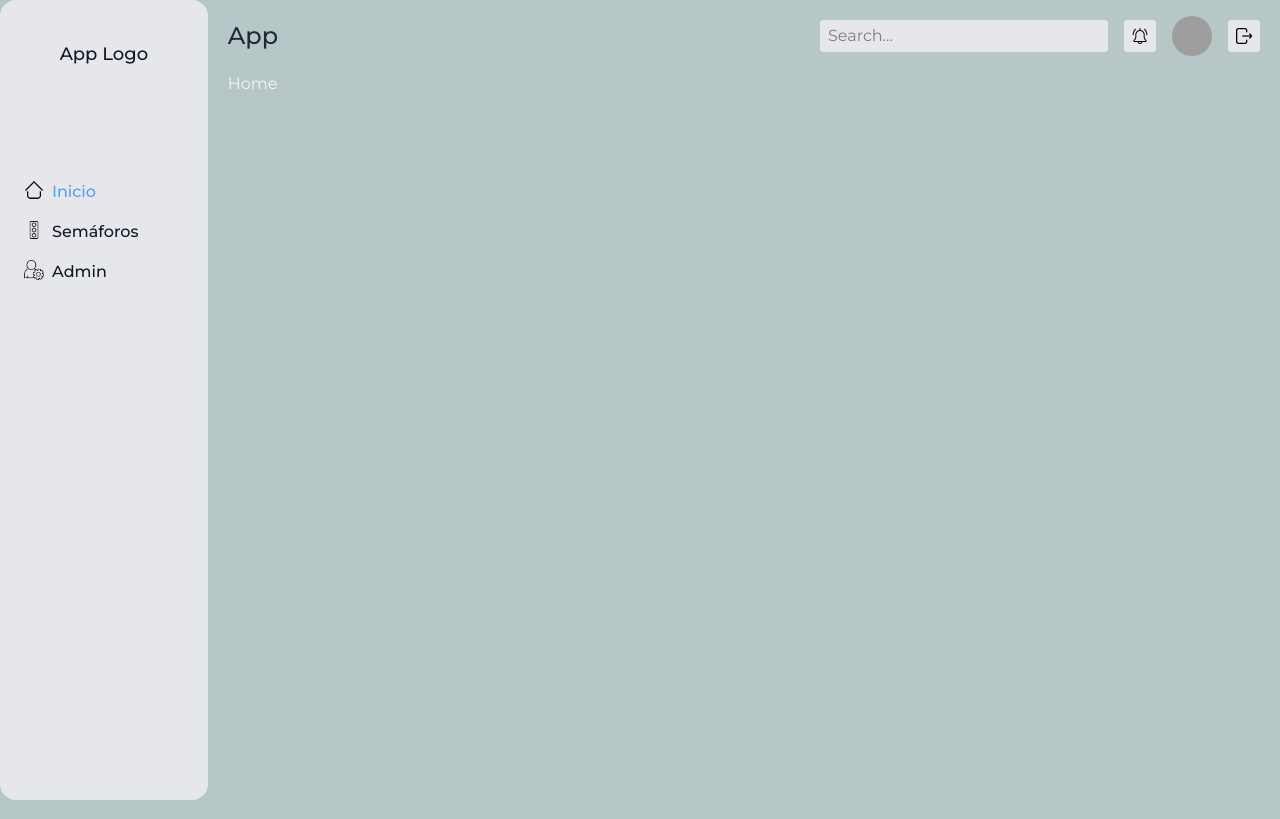
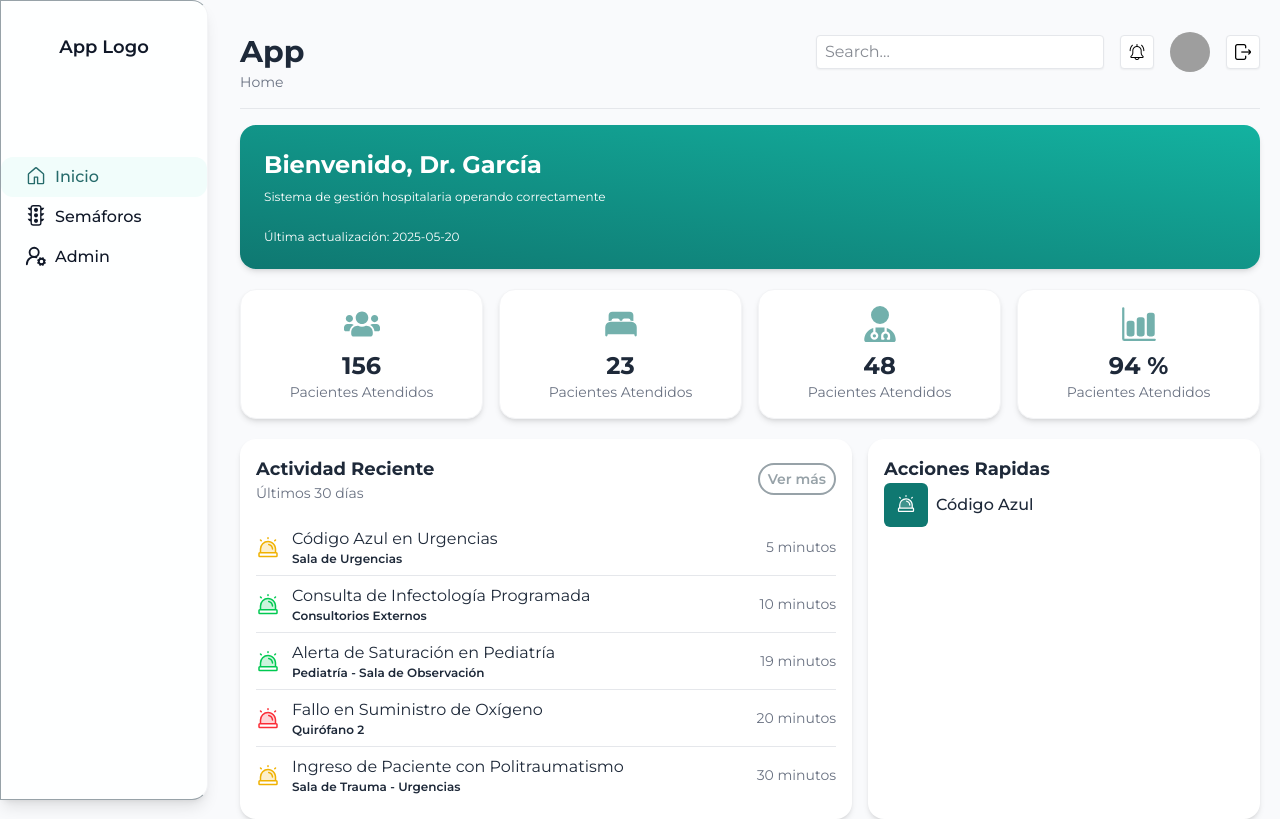
Before and after one commit to jbnvdst/modular_instituto, a React (Vite) app: page / in a window 1280 px wide. Built offline with nearby package versions, Linux system fonts and the light colour scheme; grey boxes are pictures that could not be loaded.

Commit message:
home screen

```diff
--- a/package.json
+++ b/package.json
@@ -13,6 +13,7 @@
     "@tailwindcss/vite": "^4.1.7",
     "react": "^19.1.0",
     "react-dom": "^19.1.0",
+    "react-icons": "^5.5.0",
     "react-router-dom": "^7.6.0",
     "tailwindcss": "^4.1.7"
   },
--- /dev/null
+++ b/src/components/CountingCard/index.jsx
@@ -0,0 +1,23 @@
+import React from 'react'
+import { FaUsers } from "react-icons/fa";
+import { IoBed } from "react-icons/io5";
+import { FaUserDoctor } from "react-icons/fa6";
+import { IoBarChart } from "react-icons/io5";
+
+function CountingCard({ title, count, icon }) {
+return (
+    <div className='flex flex-col w-full bg-white border border-gray-100 shadow-md rounded-2xl items-center p-4'>
+            {icon === "FaUsers" ? <FaUsers className='text-4xl text-[#0f787195]' /> : null}
+            {icon === "IoBed" ? <IoBed className='text-4xl text-[#0f787195]' /> : null}
+            {icon === "FaUserDoctor" ? <FaUserDoctor className='text-4xl text-[#0f787195]' /> : null}
+            {icon === "IoBarChart" ? <IoBarChart className='text-4xl text-[#0f787195]' /> : null}
+            <h1 className=' mt-2 text-2xl font-bold text-gray-800'>
+                {count}{icon === "IoBarChart" ? " %" : ""}
+            </h1>
+            <p className='text-sm text-gray-500'>{title}</p>
+    </div>
+)
+}
+
+
+export { CountingCard };
--- a/src/components/Layout/index.jsx
+++ b/src/components/Layout/index.jsx
@@ -10,22 +10,22 @@ const Layout = ({ children }) => {
         <div className="flex w-svw overflow-x-hidden overflow-y-auto">
             <Sidebar />
             <div className="w-full">
-                <header className="flex justify-between items-center w-full px-5 py-4">
-                    <h3 className="text-2xl font-medium  text-gray-800">App</h3>
+                <header className="flex justify-between items-center w-full px-5 pl-8 pt-8">
+                    <h3 className="text-3xl font-bold  text-gray-800">App</h3>
                     <div className="flex items-center gap-4">
-                        <input type="text" placeholder="Search..." className="text-gray-900 bg-gray-200 w-72 text-md rounded-sm px-2 py-1" />
-                        <button className="bg-gray-200 p-2 rounded-sm cursor-pointer hover:bg-gray-300 transition-all duration-200">
+                        <input type="text" placeholder="Search..." className="text-gray-900 bg-white border border-gray-200 shadow-xs w-72 text-md rounded-sm px-2 py-1" />
+                        <button className="bg-white border border-gray-200 shadow-xs p-2 rounded-sm cursor-pointer hover:bg-gray-100 transition-all duration-200">
                             <img src={bellIcon} alt="Notifications" className="w-4 h-4" />
                         </button>
                         <NavLink to="/profile">
                             <img src={profilePic} alt="Profile" className="w-10 h-10 rounded-full object-cover" />
                         </NavLink>
-                        <button className="bg-gray-200 p-2 rounded-sm cursor-pointer hover:bg-gray-300 transition-all duration-200">
+                        <button className="bg-white border border-gray-200 shadow-xs p-2 rounded-sm cursor-pointer hover:bg-gray-100 transition-all duration-200">
                             <img src={logoutIcon} alt="Notifications" className="w-4 h-4" />
                         </button>
                     </div>
                 </header>
-                <main className="px-5">
+                <main className="px-5 pl-8">
                     {children}
                 </main>
             </div>
--- a/src/components/Sidebar/index.jsx
+++ b/src/components/Sidebar/index.jsx
@@ -1,30 +1,30 @@
 import React from "react";
 import { NavLink } from "react-router-dom";
-import adminIcon from "../../assets/icons/admin.png";
-import semaphoreIcon from "../../assets/icons/semaphore.png";
-import homeIcon from "../../assets/icons/home.png";
+import { GoHome } from "react-icons/go";
+import { BsStoplights } from "react-icons/bs";
+import { LuUserRoundCog } from "react-icons/lu";
 
 const Sidebar = () => {
-    const activeStyle = 'text-blue-400';
+    const activeStyle = 'text-[#266b6b] bg-[#f1fdfb] rounded-xl';
     const unactiveStyle = 'text-gray-900 hover:text-gray-700';
     return (
-        <aside className="bg-gray-200 rounded-2xl w-[248px] h-svh">
+        <aside className="bg-[#feffff] rounded-r-2xl w-[248px] h-svh shadow-lg border border-r-gray-100">
             <nav className="w-full flex flex-col items-center gap-16">
-                <h1 className="text-gray-900 font-medium text-lg p-10">App Logo</h1>
+                <h1 className="text-gray-900 font-semibold text-lg p-8">App Logo</h1>
                 <ul className="flex flex-col w-full">
                     <li className="w-full">
-                        <NavLink to="/" className={({ isActive }) => `flex gap-2 w-full bg-gray-200 py-2 px-6 ${isActive ? activeStyle : unactiveStyle}`}>
-                            <img src={homeIcon} className="w-5 h-5"/><span className="font-medium">Inicio</span>
+                        <NavLink to="/" className={({ isActive }) => `flex gap-2 w-full py-2 px-6 ${isActive ? activeStyle : unactiveStyle}`}>
+                            <GoHome className={({ isActive }) => ` ${isActive ? activeStyle : unactiveStyle}`} size={22}/><span className="font-medium">Inicio</span>
                         </NavLink>
                     </li>
                     <li className="w-full">
-                        <NavLink to="/semaphores" className={({ isActive }) => `flex gap-2 w-full bg-gray-200 py-2 px-6 ${isActive ? activeStyle : unactiveStyle}`}>
-                            <img src={semaphoreIcon} className="w-5 h-5"/><span className="font-medium">Semáforos</span>
+                        <NavLink to="/semaphores" className={({ isActive }) => `flex gap-2 w-full py-2 px-6 ${isActive ? activeStyle : unactiveStyle}`}>
+                            <BsStoplights className={({ isActive }) => ` ${isActive ? activeStyle : unactiveStyle}`} size={22} /><span className="font-medium">Semáforos</span>
                         </NavLink>
                     </li>
                     <li className="w-full">
-                        <NavLink to="/profile" className={({ isActive }) => `flex gap-2 w-full bg-gray-200 py-2 px-6 ${isActive ? activeStyle : unactiveStyle}`}>
-                            <img src={adminIcon} className="w-5 h-5"/><span className="font-medium">Admin</span>
+                        <NavLink to="/profile" className={({ isActive }) => `flex gap-2 w-full py-2 px-6 ${isActive ? activeStyle : unactiveStyle}`}>
+                            <LuUserRoundCog className={({ isActive }) => ` ${isActive ? activeStyle : unactiveStyle}`} size={22} /><span className="font-medium">Admin</span>
                         </NavLink>
                     </li>
                 </ul>
--- a/src/index.css
+++ b/src/index.css
@@ -9,8 +9,8 @@
   line-height: 1.5;
   font-weight: 400;
   color-scheme: light dark;
-  color: rgba(255, 255, 255, 0.87);
-  background-color: #b7c7c7;
+  color: #97a2a8;
+  background-color: #f9fafc;
   font-synthesis: none;
   text-rendering: optimizeLegibility;
   -webkit-font-smoothing: antialiased;
--- a/src/pages/Home/index.jsx
+++ b/src/pages/Home/index.jsx
@@ -1,10 +1,103 @@
 import React from "react";
 import { Layout } from "../../components/Layout";
+import { CountingCard } from "../../components/CountingCard";
+import { PiNotificationDuotone, PiSirenDuotone } from "react-icons/pi";
 
 const Home = () => {
+    const lastNotifications = [
+        {
+            id: 1,
+            title: "Código Azul en Urgencias",
+            area: "Sala de Urgencias",
+            time: "5 minutos",
+            type: "emergency"
+        },
+        {
+            id: 2,
+            title: "Consulta de Infectología Programada",
+            area: "Consultorios Externos",
+            time: "10 minutos",
+            type: "advice"
+        },
+        {
+            id: 3,
+            title: "Alerta de Saturación en Pediatría",
+            area: "Pediatría - Sala de Observación",
+            time: "19 minutos",
+            type: "advice"
+        },
+        {
+            id: 4,
+            title: "Fallo en Suministro de Oxígeno",
+            area: "Quirófano 2",
+            time: "20 minutos",
+            type: "critical"
+        },
+        {
+            id: 5,
+            title: "Ingreso de Paciente con Politraumatismo",
+            area: "Sala de Trauma - Urgencias",
+            time: "30 minutos",
+            type: "emergency"
+        }
+    ];
+
     return (
         <Layout>
-            <h1>Home</h1>
+            <h1 className="text-sm text-gray-500">Home</h1>
+            <hr className="my-4 border-gray-200"/>
+            <div className="flex flex-col gap-2 shadow-md bg-gradient-to-tr from-[#0f7871] to-[#13b2a0] rounded-2xl p-6">
+                <h1 className="text-white font-bold text-2xl">Bienvenido, Dr. García</h1>
+                <p className="text-white text-xs">Sistema de gestión hospitalaria operando correctamente</p>
+                <p className="text-white text-xs mt-4">Última actualización: 2025-05-20</p>
+            </div>
+            <div className="flex gap-4 py-5">
+                <CountingCard title="Pacientes Atendidos" count={156} icon="FaUsers" />
+                <CountingCard title="Pacientes Atendidos" count={23} icon="IoBed" />
+                <CountingCard title="Pacientes Atendidos" count={48} icon="FaUserDoctor" />
+                <CountingCard title="Pacientes Atendidos" count={94} icon="IoBarChart" />
+            </div>
+            <div className="grid grid-cols-[60%_1fr] gap-4">
+                <div className="flex flex-col gap-4">
+                    <div className="bg-white shadow-md rounded-2xl p-4">
+                        <div className="flex w-full justify-between items-center">
+                            <div>
+                                <h1 className="text-gray-800 font-bold text-lg">Actividad Reciente</h1>
+                                <p className="text-gray-500 text-sm">Últimos 30 días</p>
+                            </div>
+                            <button className="px-2 py-1 border-2 rounded-full text-sm font-semibold cursor-pointer hover:bg-gray-200 hover:text-teal-500 duration-200">Ver más</button>
+                        </div>
+                        <div className="mt-4">
+                            <div className="divide-y divide-gray-200">
+                                {lastNotifications.map((notification) => (
+                                <div className="flex items-center py-2">
+                                    <PiSirenDuotone className={`${notification.type === "critical" ? "text-red-500" : notification.type === "emergency" ? "text-yellow-500" : "text-green-500"}  mr-3 mt-1`} size={24} />
+                                    <div className="flex flex-col flex-1">
+                                        <p className="text-gray-800">{notification.title}</p>
+                                        <b className="text-xs font-semibold text-gray-800">{notification.area}</b>
+                                    </div>
+                                    <span className="text-gray-500 text-sm ml-4 whitespace-nowrap">{notification.time}</span>
+                                </div>
+                                ))}
+                            </div>
+                        </div>
+                    </div>
+                </div>
+                <div className="bg-white shadow-md rounded-2xl p-4">
+                    <h1 className="text-gray-800 font-bold text-lg">Acciones Rapidas</h1>
+                    <div className="flex gap-2 items-center">
+                        <div className="flex justify-center items-center bg-[#0f7871] rounded-md p-3">
+                            <PiSirenDuotone className="text-white" size={20} />
+                        </div>
+                        <div>
+                            <h1 className="text-gray-800 font-medium text-md">Código Azul</h1>
+                        </div>
+                    </div>
+                    <div className="mt-4">
+                        {/* Aquí iría el gráfico */}
+                    </div>
+                </div>
+            </div>
         </Layout>
     );
 }
```
Also changed, not shown: src/components/SemaphoreCard/index.jsx (+10 -6 lines), 1 other file (tests, documents, lock files or other folders).
